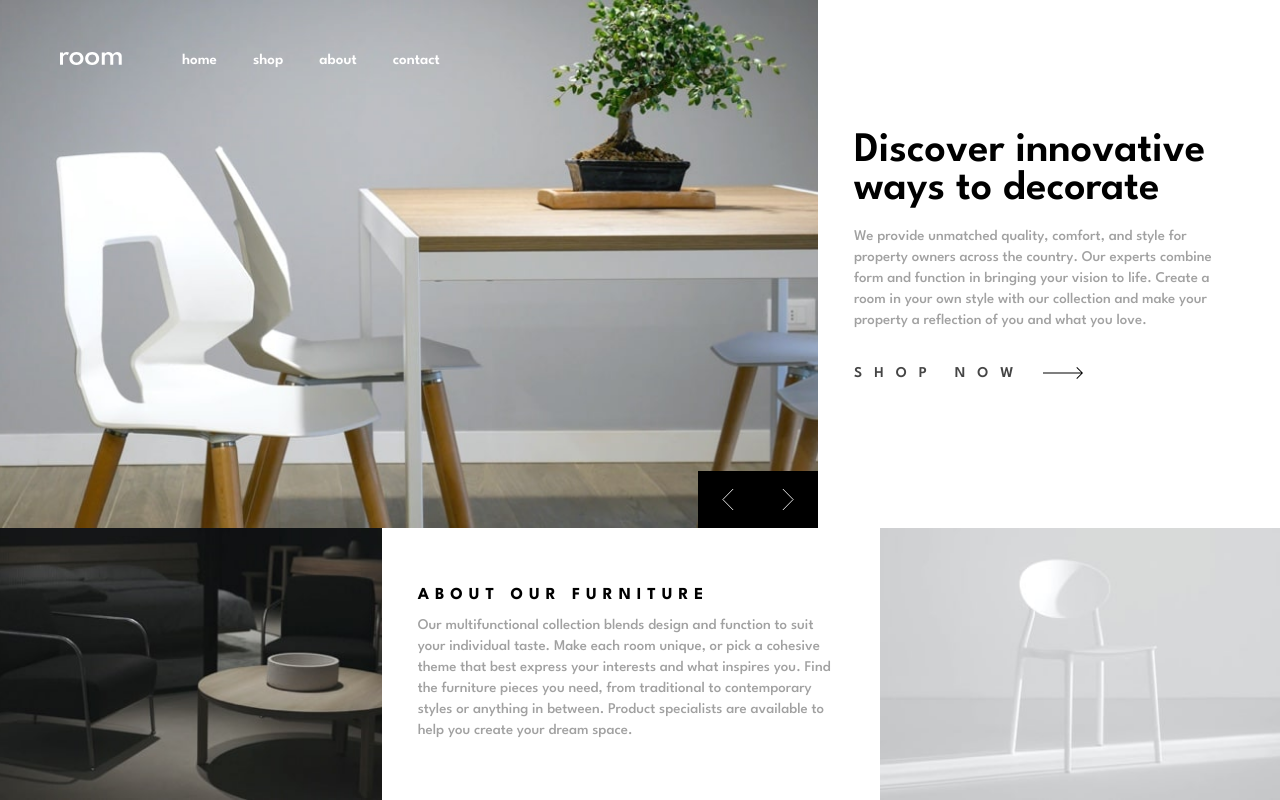
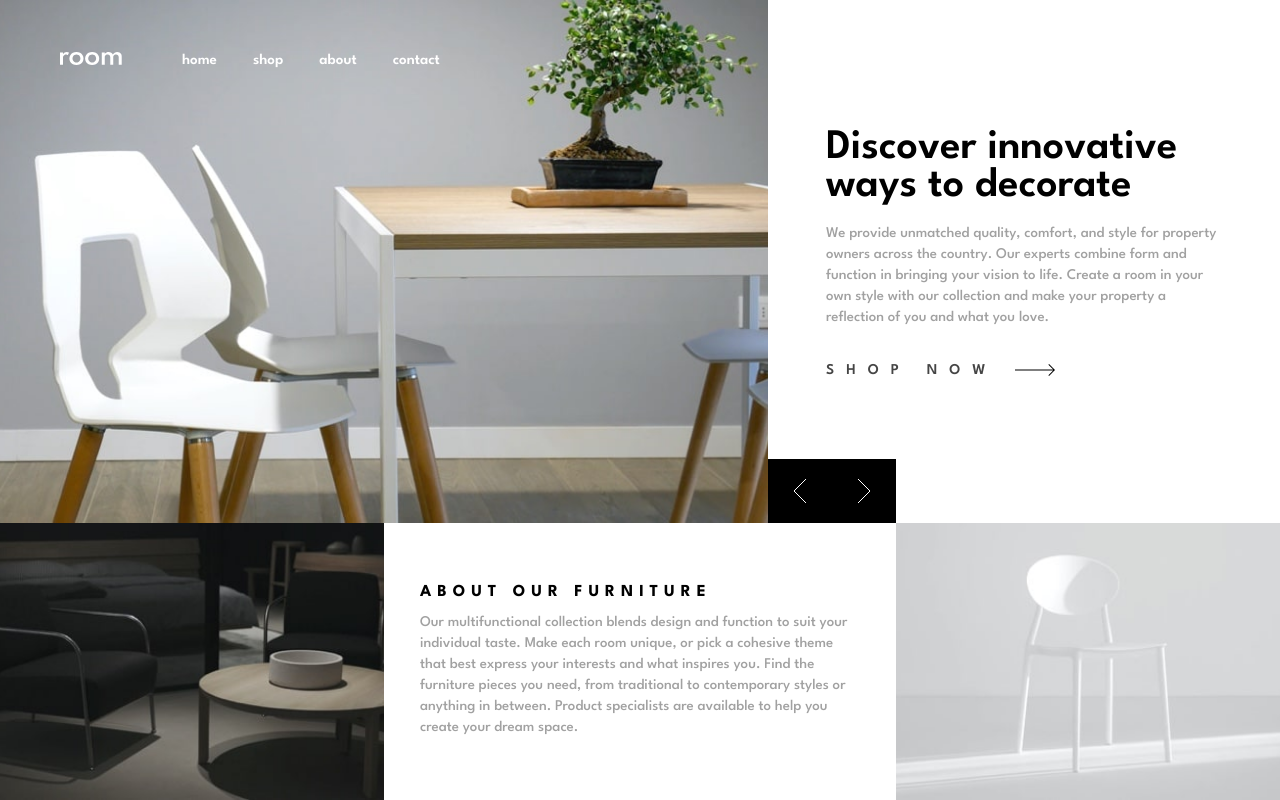
Before and after one commit to kaseyvee/room-homepage, a React (Vite) app: page / in a window 1280 px wide. Built offline with nearby package versions, Linux system fonts and the light colour scheme.

Commit message:
Move buttons when desktop, tiny touch ups, clean up css

```diff
--- a/src/components/Homepage/Hero.jsx
+++ b/src/components/Homepage/Hero.jsx
@@ -12,10 +12,6 @@ function Hero() {
   useEffect(() => {
     handleCheckIfDesktop();
   }, [])
-
-  // setInterval(() => {
-  //   return handleRotateItems("next");
-  // }, 5000);
 
   function handleRotateItems(action) {
     const lastItemPosition = heroItems.length - 1;
@@ -68,18 +64,25 @@ function Hero() {
         />
 
         <div className="hero_image-container_arrow-buttons">
-          <img
-            src="icon-angle-left.svg"
-            alt="see previous image"
+          <div
             className="hero_image-container_arrow-buttons_left"
             onClick={() => handleRotateItems("prev")}
+          >
+            <img
+              src="icon-angle-left.svg"
+              alt="see previous image"
             />
-          <img
-            src="icon-angle-right.svg"
-            alt="see next image"
+          </div>
+
+          <div
             className="hero_image-container_arrow-buttons_right"
             onClick={() => handleRotateItems("next")}
-          />
+          >
+            <img
+              src="icon-angle-right.svg"
+              alt="see next image"
+            />
+          </div>
         </div>
       </div>
 
@@ -98,6 +101,28 @@ function Hero() {
             <img src="icon-arrow.svg" alt="right arrow" />
           </button>
         </div>
+
+        <div className="hero_content_arrow-buttons">
+          <div
+            className="hero_content_arrow-buttons_left"
+            onClick={() => handleRotateItems("prev")}
+          >
+            <img
+              src="icon-angle-left.svg"
+              alt="see previous image"
+            />
+          </div>
+
+          <div
+            className="hero_content_arrow-buttons_right"
+            onClick={() => handleRotateItems("next")}
+          >
+            <img
+              src="icon-angle-right.svg"
+              alt="see next image"
+            />
+          </div>
+        </div>
       </div>
     </div>
   );
--- a/src/styles/components/homepage/_about.scss
+++ b/src/styles/components/homepage/_about.scss
@@ -1,15 +1,13 @@
 .about {
-  display: flex;
-  flex-direction: column;
-  justify-content: space-between;
-  // height: 100vh;
-  // overflow: hidden;
+  flex-grow: 1;
 
   &_image-container {
+    display: flex;
 
     &_image {
       object-fit: cover;
       width: 100%;
+      height: auto;
     }
   }
 
@@ -34,32 +32,23 @@
         line-height: 1.75rem;
       }
     }
-
   }
 }
 
 @media (min-width: 595px) {
   .about {
     display: grid;
-    grid-template-columns: 30% 40% 30%;
-    height: auto;
-
-    &_image-container {
-
-      &_image {
-        height: 100%;
-        object-position: center;
-      }
-    }
+    grid-template-columns: 3fr 4fr 3fr;
   }
 }
 
 @media (min-width: 889px) {
   .about {
-    display: flex;
-    flex-direction: row;
+    flex-shrink: 1;
+    grid-column: span 10;
 
     &_content {
+      padding: 3rem 3rem;
 
       &_container {
         max-width: 40rem;
@@ -71,3 +60,7 @@
     }
   }
 }
+
+// @media (max-height:) {
+
+// }
--- a/src/styles/components/homepage/_hero.scss
+++ b/src/styles/components/homepage/_hero.scss
@@ -5,6 +5,7 @@
   flex-direction: column;
 
   &_image-container {
+    display: flex;
     position: relative;
 
     &_image {
@@ -13,8 +14,7 @@
     }
 
     &_arrow-buttons {
-      // @include center-row;
-      width: fit-content;
+      @include center-row;
       position: absolute;
       right: 0;
       bottom: 0;
@@ -35,9 +35,8 @@
 
   &_content {
     @include center-column;
+    position: relative;
     padding: 5rem 3rem;
-    // width: 100%;
-    flex-grow: 1;
 
     &_container {
       display: flex;
@@ -79,6 +78,9 @@
       }
     }
 
+    &_arrow-buttons {
+      display: none;
+    }
   }
 }
 
@@ -90,7 +92,9 @@
 
 @media (min-width: 889px) {
   .hero {
-    flex-direction: row;
+    display: grid;
+    grid-template-columns: 6fr 4fr;
+    grid-column: span 10;
 
     &_image-container {
 
@@ -99,7 +103,7 @@
       }
 
       &_arrow-buttons {
-        @include center-row;
+        display: none;
       }
     }
 
@@ -111,6 +115,28 @@
 
         &_header {
           font-size: 3.5rem;
+        }
+      }
+
+      &_arrow-buttons {
+        display: flex;
+        position: absolute;
+        left: 0;
+        bottom: 0;
+        cursor: pointer;
+        aspect-ratio: 2 / 1;
+        width: 25%;
+
+        &_left, &_right {
+          @include center-row;
+          background-color: $black;
+          width: 100%;
+          height: 100%;
+          transition-duration: 200ms;
+
+        &:hover {
+          opacity: 0.7;
+        }
         }
       }
     }
--- a/src/styles/components/homepage/index.scss
+++ b/src/styles/components/homepage/index.scss
@@ -3,13 +3,13 @@
 
 .homepage {
   height: 100vh;
+  display: flex;
+  flex-direction: column;
 }
 
 @media (min-width: 889px) {
   .homepage {
-    height: 100vh;
-    overflow: hidden;
     display: grid;
-    grid-template-rows: 66% 34%;
+    grid-template-columns: repeat(10, 1fr);
   }
 }
```
